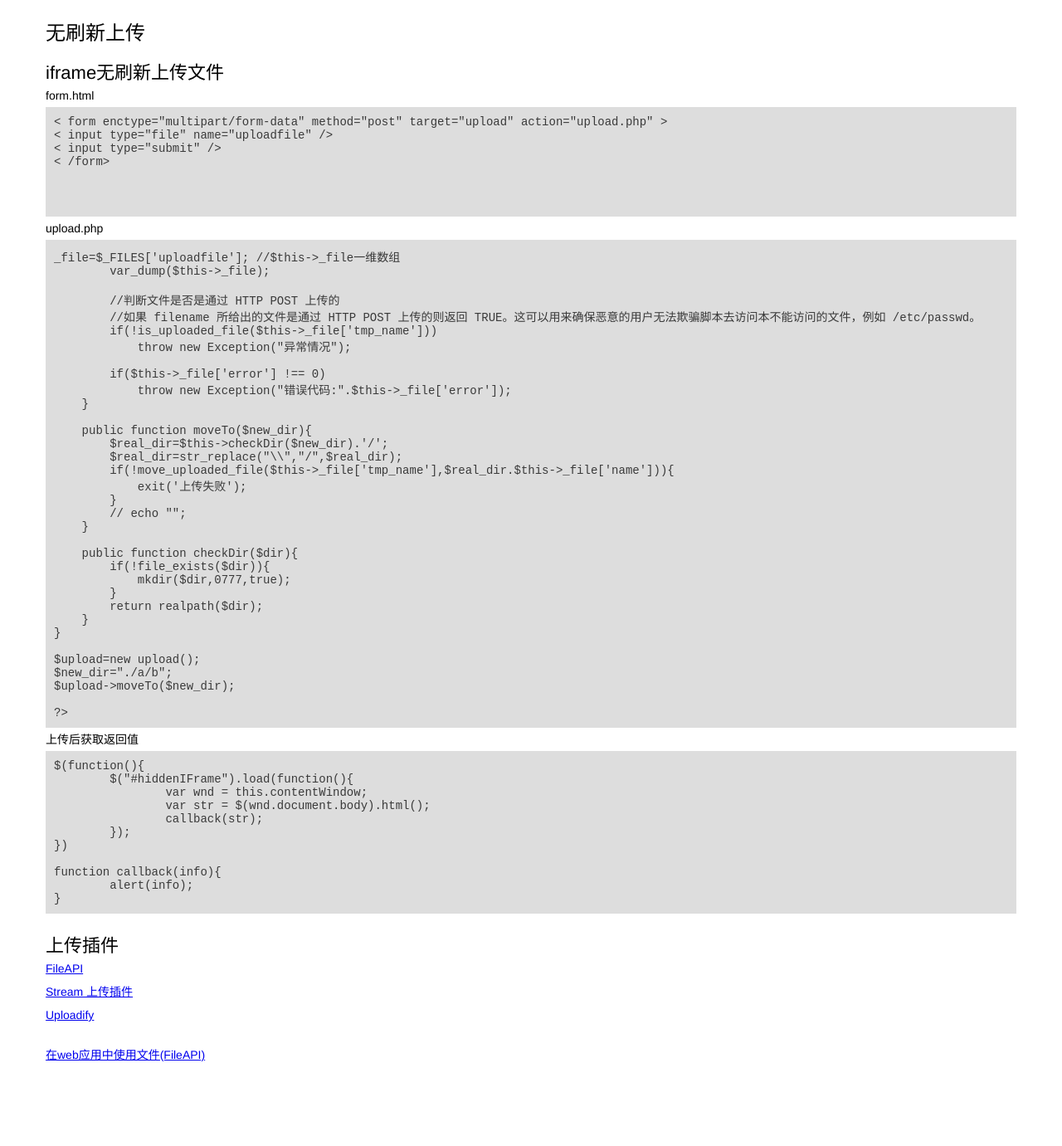
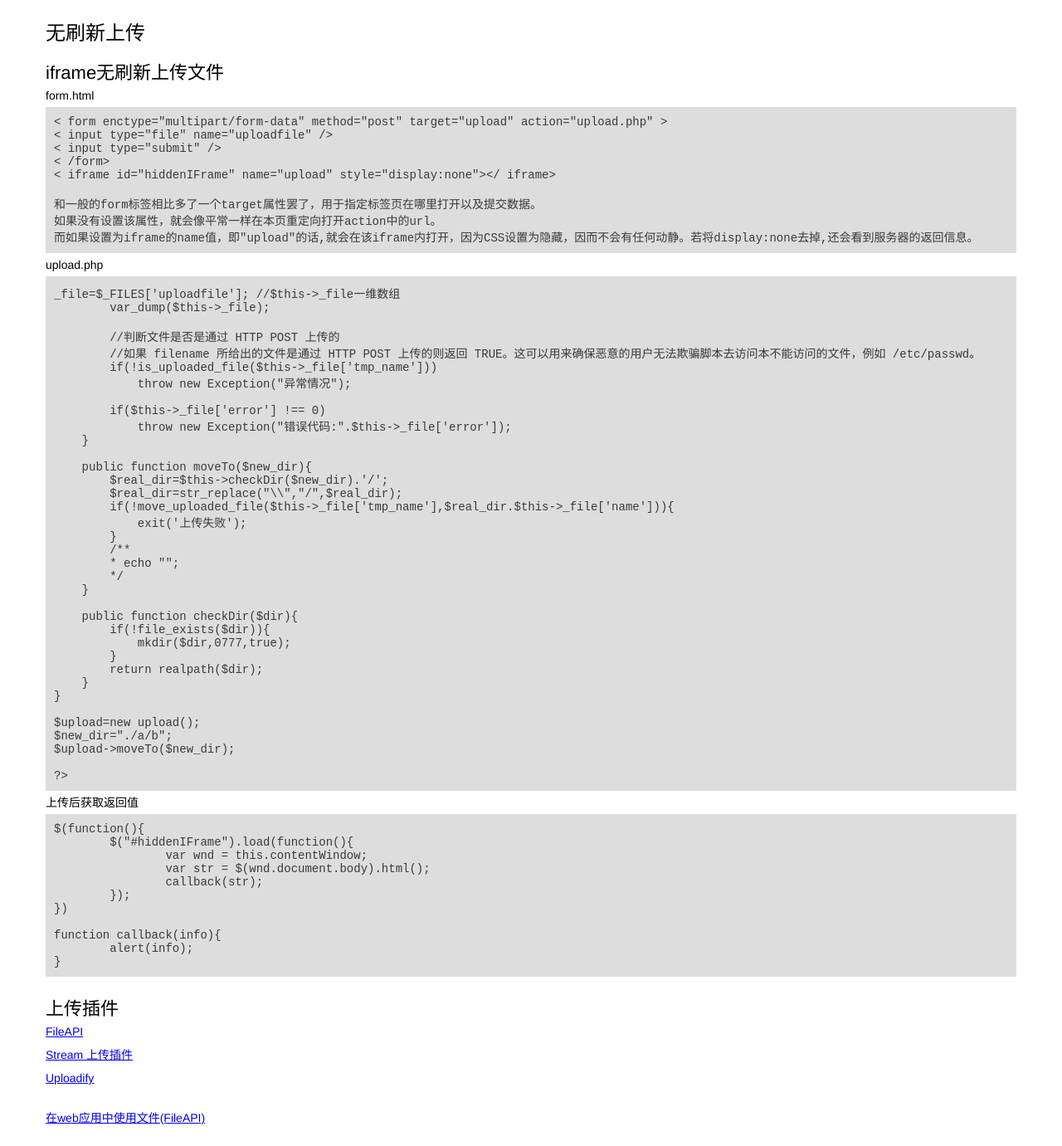
Before and after one commit to luozyiii/blog, a Jekyll site: the page built from _posts/2016-03-08-无刷新上传.md, in a window 1280 px wide. Shown: the whole page at 83% size. Built offline with Jekyll 4.4.1, drawn with Linux system fonts in a browser that asks for light colours; before the commit the page ends 1305 px from its top, so only the background shows below that.

Commit message:
无刷新上传

```diff
--- a/_posts/2016-03-08-无刷新上传.md
+++ b/_posts/2016-03-08-无刷新上传.md
@@ -17,14 +17,11 @@ title: 无刷新上传
 < input type="file" name="uploadfile" />
 < input type="submit" />
 < /form>
-<iframe id="hiddenIFrame" name="upload" style="display:none"></iframe>
+< iframe id="hiddenIFrame" name="upload" style="display:none"></ iframe>
 
-<!--和一般的<form>标签相比多了一个target属性罢了，用于指定标签页在哪里打开以及提交数据。
-
+和一般的form标签相比多了一个target属性罢了，用于指定标签页在哪里打开以及提交数据。
 如果没有设置该属性，就会像平常一样在本页重定向打开action中的url。
-
 而如果设置为iframe的name值，即"upload"的话,就会在该iframe内打开，因为CSS设置为隐藏，因而不会有任何动静。若将display:none去掉,还会看到服务器的返回信息。
--->
 </pre>
 		<p>upload.php</p>
 <pre>
@@ -59,7 +56,9 @@ class upload{
         if(!move_uploaded_file($this->_file['tmp_name'],$real_dir.$this->_file['name'])){
             exit('上传失败');
         }
-        // echo "<script type='text/javascript'>alert('上传成功')</script>";
+        /**
+        * echo "<script type='text/javascript'>alert('上传成功')</script>";
+        */
     }
 
     public function checkDir($dir){
```
